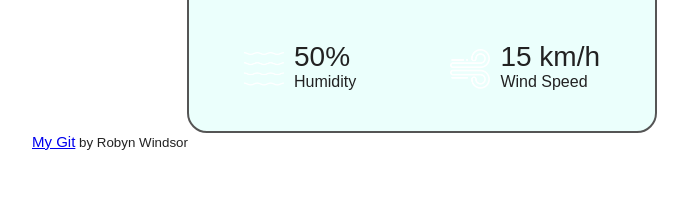
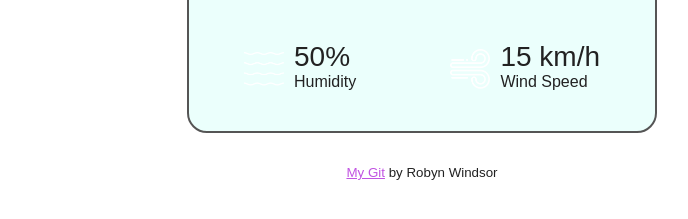
Before and after one commit to RobynWindsor/vanilla-javascript-weather-application, a plain HTML site: page index.html in a window 1280 px wide. Shown: the part 473-692 px from the top of the page, without its empty margins (218-906 px from the left). Drawn offline with nearby package versions, Linux system fonts and the light colour scheme; no server answers.

Commit message:
Updating CSS

```diff
--- a/index.html
+++ b/index.html
@@ -47,15 +47,14 @@
       </form>
     </div>
   </div>
-  <small>
-    <a
-      class="gitLink"
-      href="https://github.com/Robyn-web/MyWeatherApp"
-      target="_blank"
-      >My Git</a
-    >
-    by Robyn Windsor
-  </small>
+  <div class="gitLink">
+    <small>
+      <a href="https://github.com/Robyn-web/MyWeatherApp" target="_blank"
+        >My Git</a
+      >
+      by Robyn Windsor
+    </small>
+  </div>
   <body>
     <script src="src/script.js"></script>
   </body>
--- a/src/style.css
+++ b/src/style.css
@@ -12,8 +12,8 @@ body {
 small {
   color: #222;
 }
-s a {
-  color: #00feba;
+a {
+  color: #c153e2;
 }
 .card {
   width: 90%;
@@ -104,10 +104,7 @@ s a {
   font-weight: 400;
   margin-top: 5px;
 }
-
 .gitLink {
-  font-size: 15px;
-  font-weight: 400;
-  margin-top: 5px;
-  margin-left: 250px;
+  margin: 30px auto 0;
+  text-align: center;
 }
```
